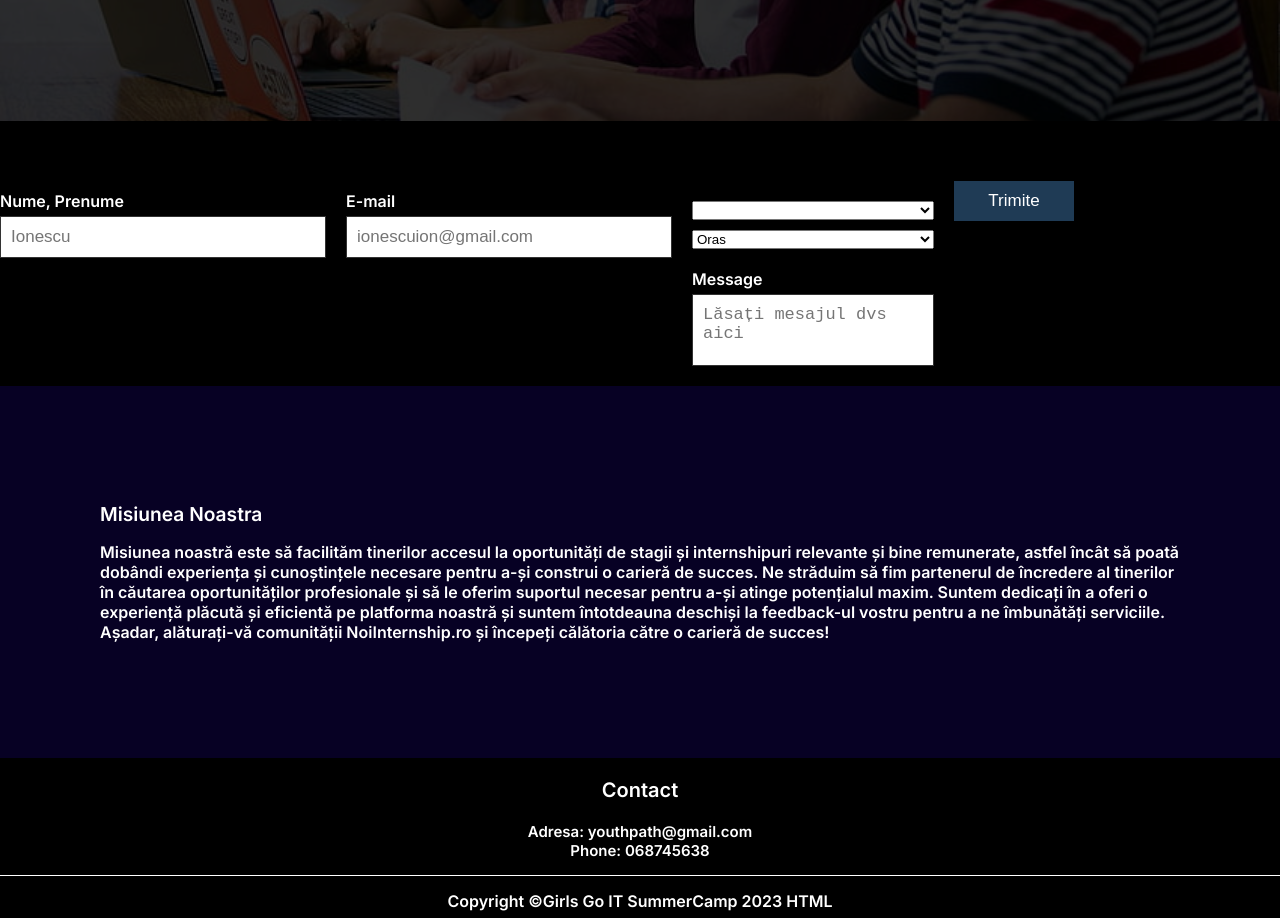
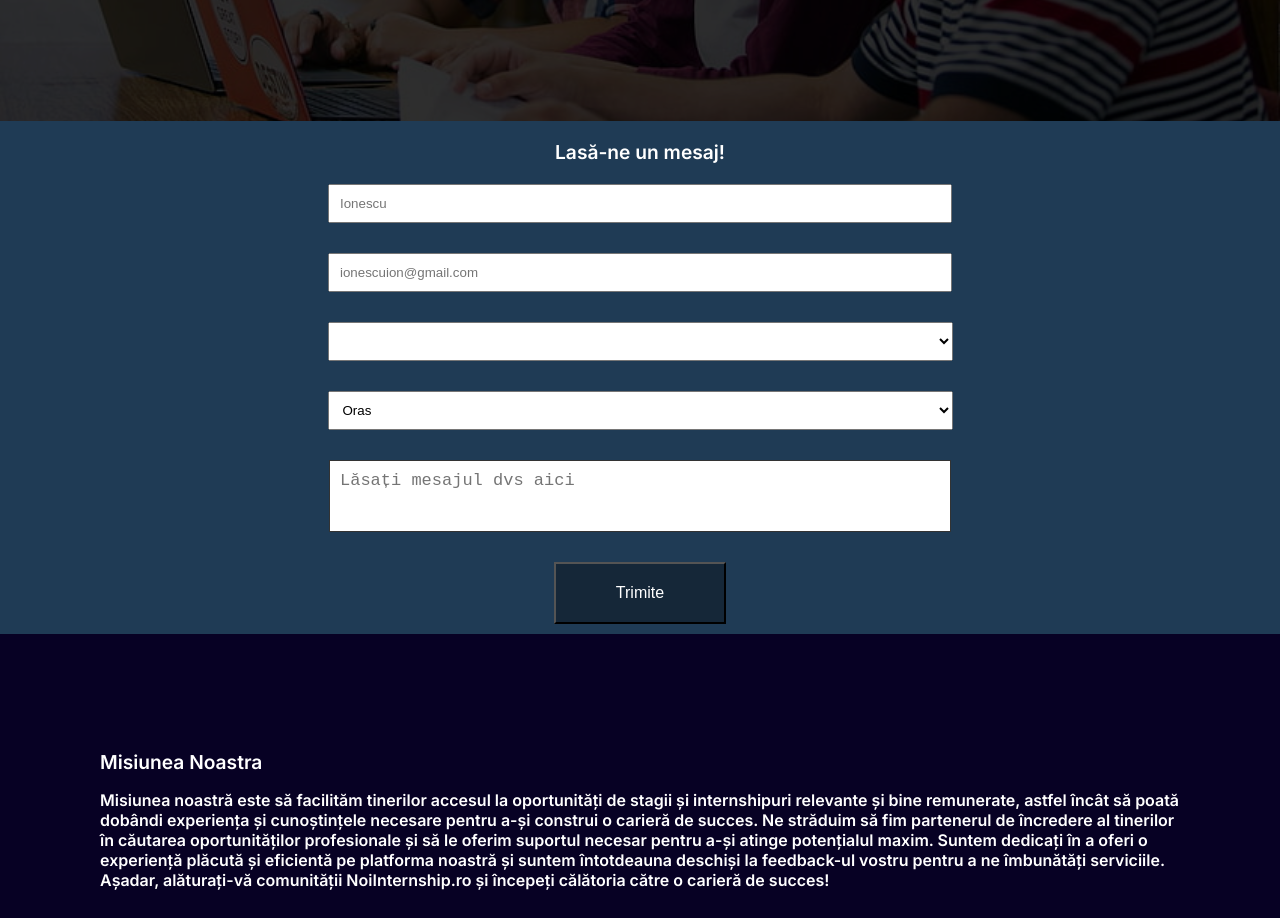
Before and after one commit to girlsgoit/team5, a Vue app: page / in a window 1280 px wide. Shown: the part 2600-3518 px from the top of the page. Built offline with nearby package versions, Linux system fonts and the light colour scheme.

Commit message:
form fixed

```diff
--- a/src/components/formular.vue
+++ b/src/components/formular.vue
@@ -3,35 +3,34 @@
     <img src="./Img/studentw.png" alt="Main" />
   </section>
 
-      <form>
   <div class="box">
-            <div class="contact form">
+    <div class="contact-form">
       <h3>Lasă-ne un mesaj!</h3>
-              <form id="myForm">
-                <div class="formbox">
-                <div class="row50">
-                    <div class="inputbox">
-                      <span>Nume, Prenume</span>
-                      <input type="text" name="name" placeholder="Ionescu" v-model="Nume" required>
-                    </div>
 
-                    <div class="inputbox">
-                        <span>E-mail</span>
-                        <input type="mail" name="email" placeholder="ionescuion@gmail.com"  v-model="Email" required>
-                        </div>
-                        <div class="sex-loc">
+        <input class="form-input"
+          type="text"
+          name="name"
+          placeholder="Ionescu"
+          v-model="Nume"
+          required
+        />
 
-                            <div class="inputbox">
-                                <select id="oras" name="oras"  v-model="Sex" required>
+        <input class="form-input"
+          type="mail"
+          name="email"
+          placeholder="ionescuion@gmail.com"
+          v-model="Email"
+          required
+        />
+
+        <select class="form-input" id="sex" name="sex" v-model="Sex" required>
           <option value="Chisinau">Sex</option>
           <option value="Feminin">Feminin</option>
           <option value="Masculin">Masculin</option>
           <option value="Prefer sa nu spun">Prefer sa nu spun</option>
           <option value="Altceva">Altceva</option>
         </select>
-                            </div>
-                    <div class="inputbox">
-                        <select id="oras" name="oras" v-model="Oras" required>
+        <select class="form-input" id="oras" name="oras" v-model="Oras" required>
           <option value="">Oras</option>
           <option value="Aneni noi">Aneni noi</option>
           <option value="Balti">Balti</option>
@@ -57,97 +56,50 @@
           <option value="Slobozia">Slobozia</option>
           <option value="Drochia">Drochia</option>
         </select>
-                    </div>
-                    <div class="inputbox">
-                    <span>Message</span>
-                    <textarea name="message" placeholder="Lăsați mesajul dvs aici"  v-model="Mesaj" required></textarea>
-                  </div>
 
+        <textarea class="form-input"
+          name="message"
+          placeholder="Lăsați mesajul dvs aici"
+          v-model="Mesaj"
+          required
+        ></textarea>
 
-                  </div>
-                  <div class="inputbox">
-                        <input type="submit" value="Trimite" @click="handleSubmit" >
+        <button id="submit-button" type="submit" @click="handleSubmit" >Trimite</button>
       </div>
   </div>
-                      </div>
-                      </form>
-                      </div>
-
-                   </div>
-
-             </form>
-
-
 </template>
 <script>
-import {db} from '../firebase/index.js';
-import {addDoc,collection} from 'firebase/firestore';
+import { db } from "../firebase/index.js";
+import { addDoc, collection } from "firebase/firestore";
 export default {
   name: "myFormular",
-      data: function(){
+  data: function () {
     return {
-          Email:"",
-          Mesaj:"",
-          Nume:"",
-          Oras:"",
-          Sex:""
-
-
-}
-
+      Email: "",
+      Mesaj: "",
+      Nume: "",
+      Oras: "",
+      Sex: "",
+    };
   },
   methods: {
-        handleSubmit: async function(e){
-        e.preventDefault()
+    handleSubmit: async function (e) {
+      e.preventDefault();
 
-          const review = await addDoc(collection(db, "formulare"),
-          {
+      const review = await addDoc(collection(db, "formulare"), {
         Email: this.Email,
-          Mesaj:this.Mesaj,
-          Nume:this.Nume,
-          Oras:this.Oras,
-          Sex:this.Sex
-
-          })
-
-      }}
-    }
+        Mesaj: this.Mesaj,
+        Nume: this.Nume,
+        Oras: this.Oras,
+        Sex: this.Sex,
+      });
+    },
+  },
+};
 </script>
 <style scoped>
-.form{
-    grid-area: form;
-}
 
-.formbox{
-    position: relative;
-    width: 100%;
-
-}
-.formbox .row50{
-    display: flex;
-    gap: 20px;
-}
-.inputbox{
-    display: flex;
-    flex-direction: column;
-    margin-bottom: 10px;
-}
-.formbox .row50 .inputbox{
-    width: 100%;
-}
-.inputbox span{
-    color: rgb(255, 255, 255);
-    margin-top: 10px;
-    margin-bottom: 5px;
-
-}
-.inputbox input{
-    padding: 10px;
-    font-size: 17px;
-    outline: none;
-    border: 1px solid #333;
-}
-.inputbox textarea{
+textarea {
   padding: 10px;
   font-size: 17px;
   outline: none;
@@ -155,9 +107,8 @@ import {addDoc,collection} from 'firebase/firestore';
   resize: none;
   min-height: 50px;
   margin-bottom: 10px;
-
 }
-.inputbox input[type="submit"]{
+input[type="submit"] {
   background-color: #1f3b55;
   color: #fff;
   border: none;
@@ -165,24 +116,38 @@ import {addDoc,collection} from 'firebase/firestore';
   max-width: 120px;
   font-weight: 500;
   cursor: pointer;
+}
 
-}
-.sex-loc{
-   margin-top: 20px;
-}
-Sectiunea Sectiunea Misiunea Noastra
-.sec {
-  position: relative;
-  padding: 100px;
-  background: rgb(7, 1, 36);
-}
-.sec h2 {
+h3 {
   font-size: 1.2rem;
-  margin-bottom: 10px;
-  color: white;
-}
-.sec p {
+  margin-bottom: 20px;
   color: white;
 }
 
+.box{
+  background-color: #1f3b55;
+}
+
+.contact-form{
+  display: flex;
+  flex-direction: column;
+  align-items: center;
+}
+
+.form-input{
+  width: 600px;
+  margin-bottom: 30px;
+  padding: 10px;
+}
+#sex, #oras{
+  width:625px;
+}
+
+#submit-button{
+  background-color: #152738;
+  padding: 20px 60px;
+  color:white;
+  font-size: 16px;
+  margin-bottom: 10px;
+}
 </style>
```
Lines whose indentation alone changed are shown as unchanged.
